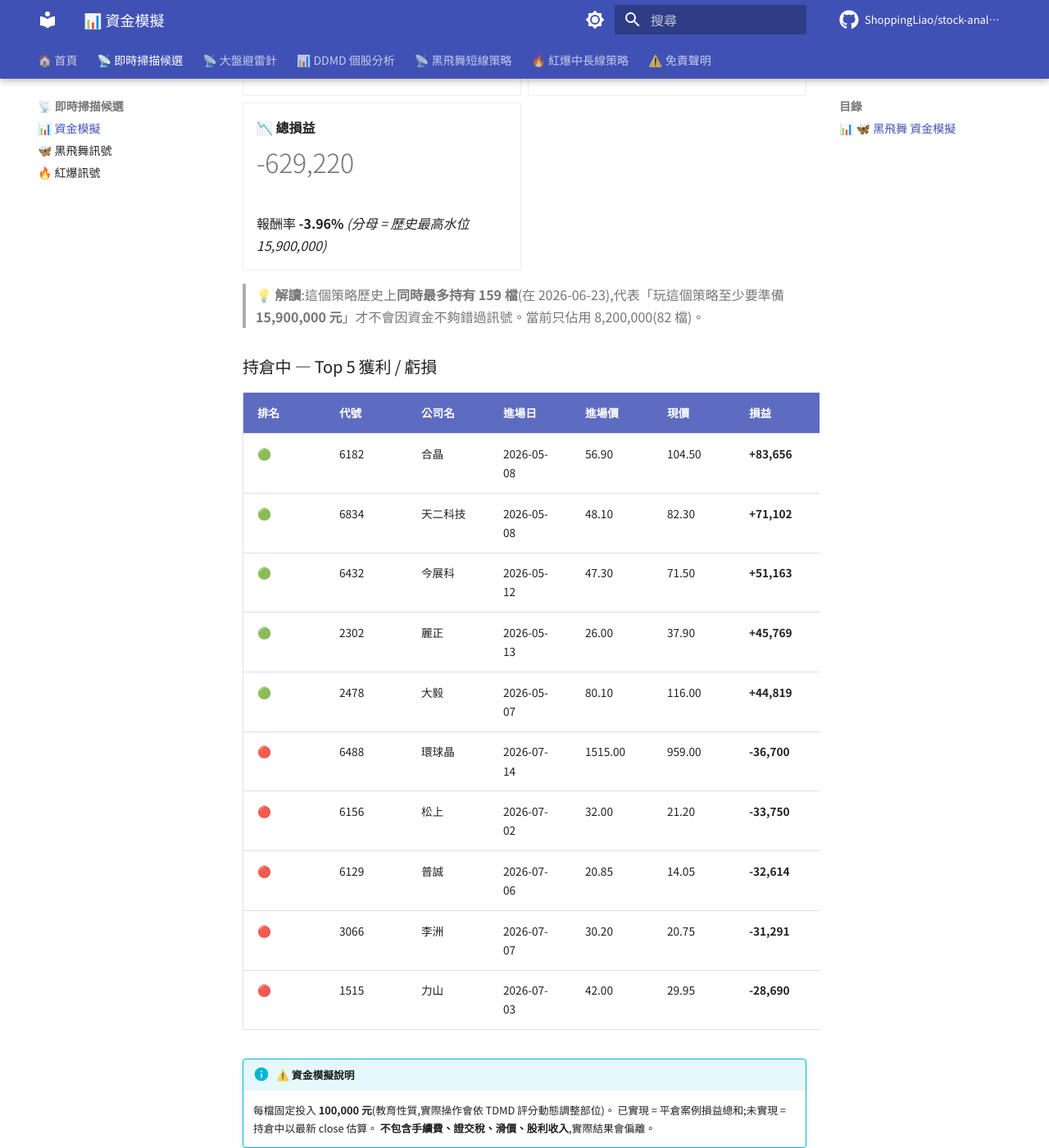
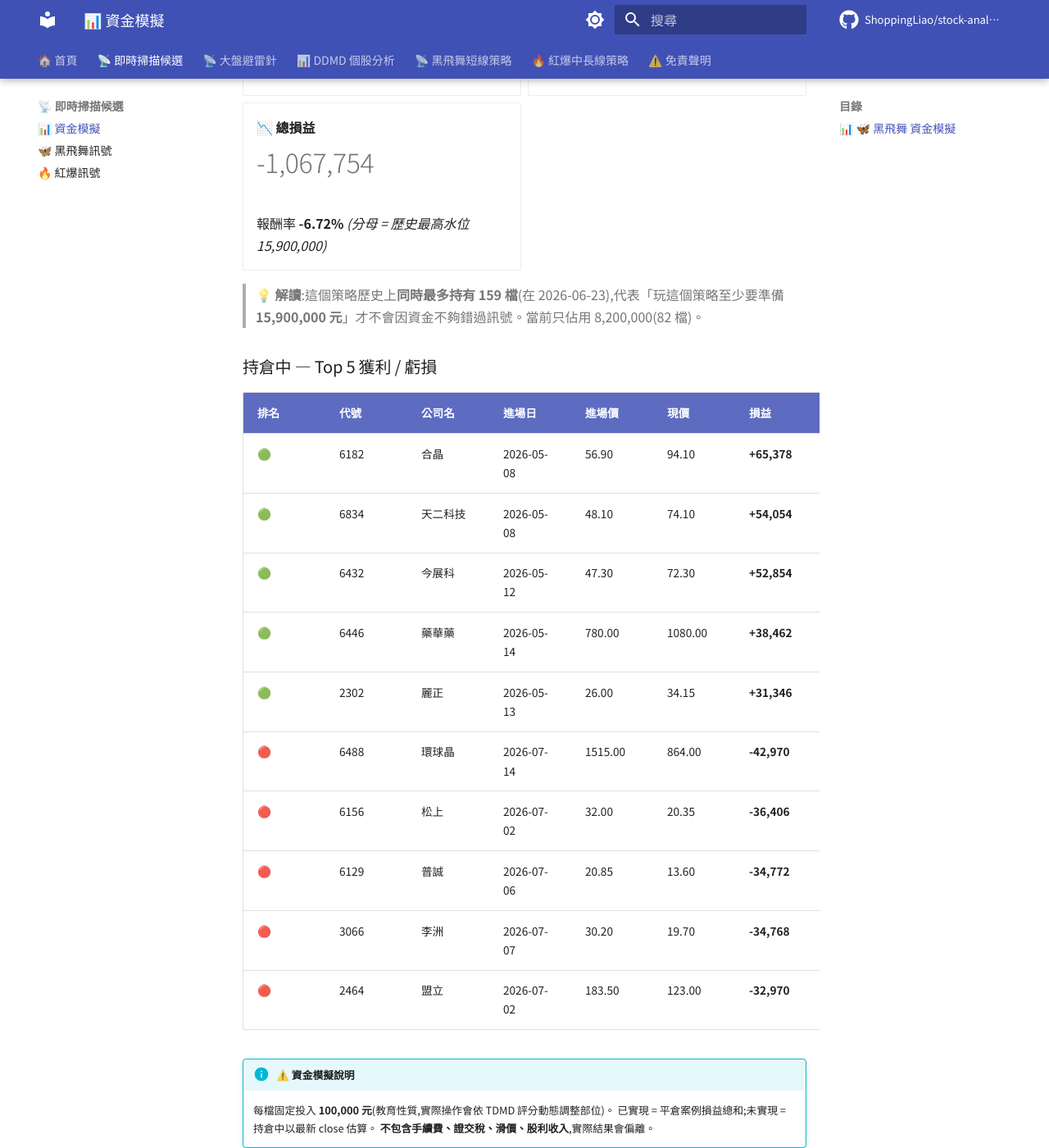
Before and after one commit to ShoppingLiao/stock-analysis-public, an MkDocs documentation site: the page built from docs/signals_capital.md, in a window 1280 px wide and 1400 px high, scrolled down 2333 px. Shown: the whole window at 82% size. Built offline with MkDocs 1.6.1 and Material for MkDocs 9.7.7, drawn with Linux system fonts in a browser that asks for light colours; comment, search, counter and statistics services are not loaded; some of the changed text lies outside the part shown.

Commit message:
docs(signals): update BB + RB + capital (2026-07-29)

```diff
--- a/docs/signals_capital.md
+++ b/docs/signals_capital.md
@@ -53,12 +53,12 @@
 
 | 排名 | 代號 | 公司名 | 進場日 | 進場價 | 現價 | 損益 | 損益% |
 |------|------|--------|--------|--------|------|------|-------|
-| 🟢 | 2834 | 臺企銀 | 2026-06-16 | 17.45 | 18.10 | **+3,725** | **+3.72%** |
-| 🟢 | 2801 | 彰銀 | 2026-07-24 | 24.40 | 24.55 | **+615** | **+0.61%** |
-| 🟢 | 2897 | 王道銀行 | 2026-06-22 | 10.60 | 10.20 | **-3,774** | **-3.77%** |
-| 🔴 | 2897 | 王道銀行 | 2026-06-22 | 10.60 | 10.20 | **-3,774** | **-3.77%** |
-| 🔴 | 2801 | 彰銀 | 2026-07-24 | 24.40 | 24.55 | **+615** | **+0.61%** |
-| 🔴 | 2834 | 臺企銀 | 2026-06-16 | 17.45 | 18.10 | **+3,725** | **+3.72%** |
+| 🟢 | 2834 | 臺企銀 | 2026-06-16 | 17.45 | 17.95 | **+2,865** | **+2.87%** |
+| 🟢 | 2801 | 彰銀 | 2026-07-24 | 24.40 | 24.45 | **+205** | **+0.20%** |
+| 🟢 | 2897 | 王道銀行 | 2026-06-22 | 10.60 | 10.25 | **-3,302** | **-3.30%** |
+| 🔴 | 2897 | 王道銀行 | 2026-06-22 | 10.60 | 10.25 | **-3,302** | **-3.30%** |
+| 🔴 | 2801 | 彰銀 | 2026-07-24 | 24.40 | 24.45 | **+205** | **+0.20%** |
+| 🔴 | 2834 | 臺企銀 | 2026-06-16 | 17.45 | 17.95 | **+2,865** | **+2.87%** |
 
 !!! info "⚠️ 資金模擬說明"
     每檔固定投入 **100,000 元**(教育性質,實際操作會依 TDMD 評分動態調整部位)。
@@ -93,15 +93,15 @@
 
 -   **🟡 未實現損益**
 
-    # -57,381
+    # -495,916
 
     持倉 82 檔(現價 vs 進場價)
 
 -   **📉 總損益**
 
-    # -629,220
+    # -1,067,754
 
-    報酬率 **-3.96%** _(分母 = 歷史最高水位 15,900,000)_
+    報酬率 **-6.72%** _(分母 = 歷史最高水位 15,900,000)_
 
 </div>
 
@@ -111,16 +111,16 @@
 
 | 排名 | 代號 | 公司名 | 進場日 | 進場價 | 現價 | 損益 | 損益% |
 |------|------|--------|--------|--------|------|------|-------|
-| 🟢 | 6182 | 合晶 | 2026-05-08 | 56.90 | 104.50 | **+83,656** | **+83.66%** |
-| 🟢 | 6834 | 天二科技 | 2026-05-08 | 48.10 | 82.30 | **+71,102** | **+71.10%** |
-| 🟢 | 6432 | 今展科 | 2026-05-12 | 47.30 | 71.50 | **+51,163** | **+51.16%** |
-| 🟢 | 2302 | 麗正 | 2026-05-13 | 26.00 | 37.90 | **+45,769** | **+45.77%** |
-| 🟢 | 2478 | 大毅 | 2026-05-07 | 80.10 | 116.00 | **+44,819** | **+44.82%** |
-| 🔴 | 6488 | 環球晶 | 2026-07-14 | 1515.00 | 959.00 | **-36,700** | **-36.70%** |
-| 🔴 | 6156 | 松上 | 2026-07-02 | 32.00 | 21.20 | **-33,750** | **-33.75%** |
-| 🔴 | 6129 | 普誠 | 2026-07-06 | 20.85 | 14.05 | **-32,614** | **-32.61%** |
-| 🔴 | 3066 | 李洲 | 2026-07-07 | 30.20 | 20.75 | **-31,291** | **-31.29%** |
-| 🔴 | 1515 | 力山 | 2026-07-03 | 42.00 | 29.95 | **-28,690** | **-28.69%** |
+| 🟢 | 6182 | 合晶 | 2026-05-08 | 56.90 | 94.10 | **+65,378** | **+65.38%** |
+| 🟢 | 6834 | 天二科技 | 2026-05-08 | 48.10 | 74.10 | **+54,054** | **+54.05%** |
+| 🟢 | 6432 | 今展科 | 2026-05-12 | 47.30 | 72.30 | **+52,854** | **+52.85%** |
+| 🟢 | 6446 | 藥華藥 | 2026-05-14 | 780.00 | 1080.00 | **+38,462** | **+38.46%** |
+| 🟢 | 2302 | 麗正 | 2026-05-13 | 26.00 | 34.15 | **+31,346** | **+31.35%** |
+| 🔴 | 6488 | 環球晶 | 2026-07-14 | 1515.00 | 864.00 | **-42,970** | **-42.97%** |
+| 🔴 | 6156 | 松上 | 2026-07-02 | 32.00 | 20.35 | **-36,406** | **-36.41%** |
+| 🔴 | 6129 | 普誠 | 2026-07-06 | 20.85 | 13.60 | **-34,772** | **-34.77%** |
+| 🔴 | 3066 | 李洲 | 2026-07-07 | 30.20 | 19.70 | **-34,768** | **-34.77%** |
+| 🔴 | 2464 | 盟立 | 2026-07-02 | 183.50 | 123.00 | **-32,970** | **-32.97%** |
 
 !!! info "⚠️ 資金模擬說明"
     每檔固定投入 **100,000 元**(教育性質,實際操作會依 TDMD 評分動態調整部位)。
@@ -153,15 +153,15 @@
 
 -   **🟡 未實現損益**
 
-    # -56,815
+    # -496,147
 
-    BB +566 + RB -57,381
+    BB -232 + RB -495,916
 
 -   **📉 總損益**
 
-    # -113,729
+    # -553,061
 
-    報酬率 **-0.50%** _(分母 = 兩策略歷史最高水位)_
+    報酬率 **-2.43%** _(分母 = 兩策略歷史最高水位)_
 
 </div>
 
```
Also changed, not shown: other parts of docs/signals_capital.md (+3 -3 lines), docs/signals_black_butterfly.md (+1 -1 lines).
